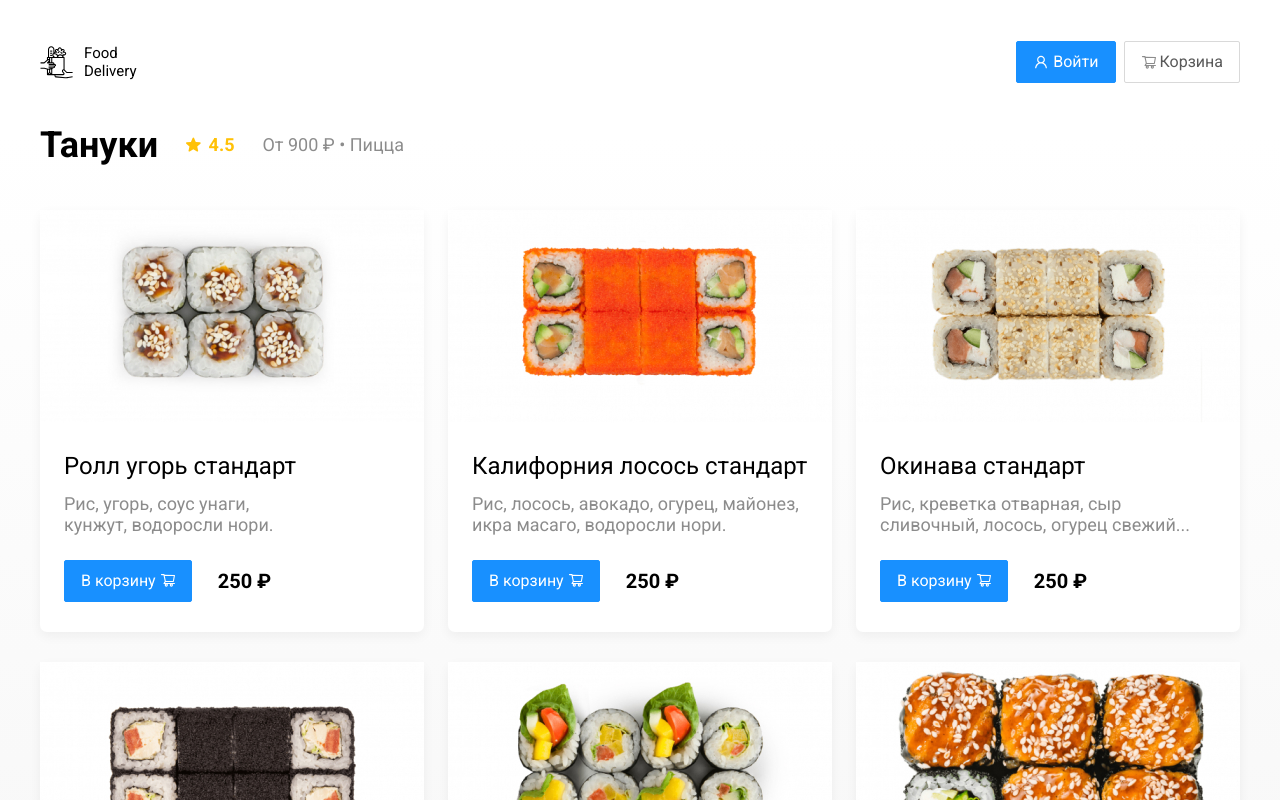
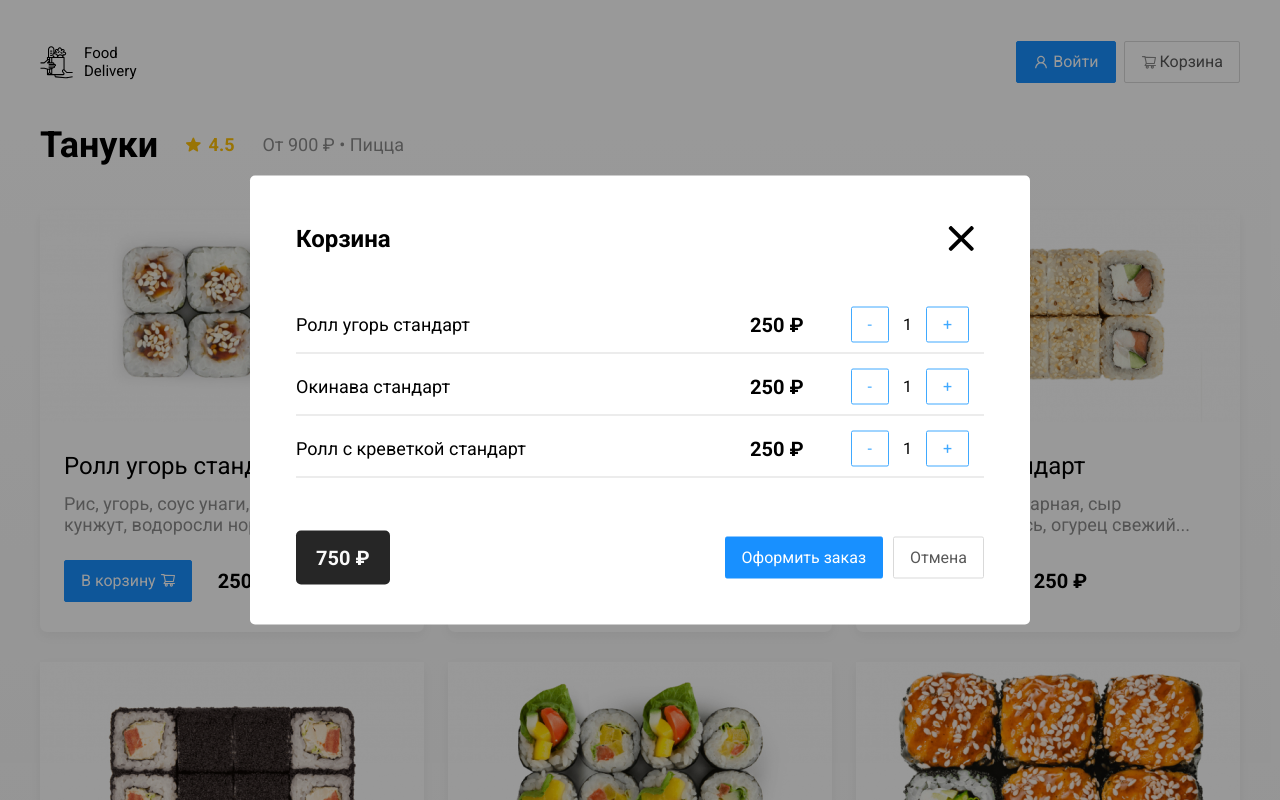
Before and after one commit to varlog762/delivery-vue, a Vue app: page /tanuki in a window 1280 px wide. Both pictures are taken after a click on the button "Корзина". Shown: the top 800 px of the page. Built offline with nearby package versions, Linux system fonts and the light colour scheme.

Commit message:
feat: implement modal opening logic

```diff
--- a/src/App.vue
+++ b/src/App.vue
@@ -1,20 +1,26 @@
 <script setup>
 import { RouterLink, RouterView } from 'vue-router';
+import { ref } from 'vue';
 
 import HeaderComponent from './components/HeaderComponent.vue';
 import FooterComponent from './components/FooterComponent.vue';
 import ModalComponent from './components/ModalComponent.vue'
+
+const isOpen = ref(false);
+
+const handleToggleModal = () => isOpen.value = !isOpen.value;
+
 </script>
 
 <template>
-  <div class="page-wrapper">
-    <HeaderComponent></HeaderComponent>
+  <div class="page-wrapper" :class="{ 'modal-open': isOpen }">
+    <HeaderComponent @openModal="handleToggleModal()" />
     <main class="main">
       <div class="container">
         <router-view></router-view>
       </div>
     </main>
-    <ModalComponent />
+    <ModalComponent :isOpen="isOpen" @closeModal="handleToggleModal()" />
     <FooterComponent></FooterComponent>
   </div>
 </template>
@@ -26,4 +32,16 @@ import ModalComponent from './components/ModalComponent.vue'
       rgba(245, 245, 245, 0) 1.04%,
       #f5f5f5 100%);
 }
+
+.page-wrapper {
+  min-height: 100vh;
+  display: flex;
+  flex-direction: column;
+}
+
+
+.page-wrapper.modal-open {
+  height: 100vh;
+  overflow: hidden;
+}
 </style>
--- a/src/assets/main.css
+++ b/src/assets/main.css
@@ -11,22 +11,12 @@ body {
   position: relative;
 }
 
-body.modal-open {
-  overflow: hidden;
-}
-
 a {
   text-decoration: none;
 }
 
 ul {
   list-style-type: none;
-}
-
-.page-wrapper {
-  min-height: 100vh;
-  display: flex;
-  flex-direction: column;
 }
 
 .container {
--- a/src/components/HeaderComponent.vue
+++ b/src/components/HeaderComponent.vue
@@ -1,4 +1,10 @@
 <script setup>
+import { defineEmits } from 'vue'
+
+const emit = defineEmits(['openModal']);
+
+const openModal = () => emit('openModal');
+
 </script>
 
 <template>
@@ -16,8 +22,8 @@
             <img src="../assets/icons/user.svg" alt="user icon" class="user-icon icon">
             Войти
           </button>
-          <button type="button" id="cart-btn" class="btn outline-btn">
-            <img src="../assets/icons/cart.svg" alt="cart icon" class="user-icon icon">
+          <button type="button" class="btn outline-btn" @click="openModal()">
+            <img src="../assets/icons/cart.svg" alt="cart logo" class="user-icon icon">
             Корзина</button>
         </div>
       </div>
--- a/src/components/ModalComponent.vue
+++ b/src/components/ModalComponent.vue
@@ -1,11 +1,17 @@
-<script></script>
+<script setup>
+const { isOpen } = defineProps({ isOpen: Boolean });
+
+const emit = defineEmits(['closeModal']);
+
+const closeModal = () => emit('closeModal');
+</script>
 
 <template>
-  <div class="cart-modal__overlay">
+  <div class="cart-modal__overlay" :class="{ 'open': isOpen }" @click.self="closeModal()">
     <div class="cart-modal">
       <div class="cart-modal__title-box">
         <h2 class="cart-modal__title">Корзина</h2>
-        <button type="button" id="modal-close-btn" class="btn close-btn">
+        <button type="button" class="btn close-btn" @click="closeModal()">
           <svg width="26" height="26" viewBox="0 0 26 26" fill="none" xmlns="http://www.w3.org/2000/svg">
             <path
               d="M16.0035 13L25.3506 3.65245C25.6077 3.39513 25.7496 3.05184 25.75 2.68578C25.75 2.31952 25.6081 1.97582 25.3506 1.71891L24.5315 0.900011C24.274 0.642084 23.9307 0.500824 23.5642 0.500824C23.1984 0.500824 22.8551 0.642084 22.5976 0.900011L13.2504 10.247L3.90285 0.900011C3.64573 0.642084 3.30224 0.500824 2.93598 0.500824C2.57012 0.500824 2.22663 0.642084 1.96951 0.900011L1.15 1.71891C0.616667 2.25225 0.616667 3.11973 1.15 3.65245L10.4974 13L1.15 22.3472C0.892683 22.6049 0.751016 22.9482 0.751016 23.3142C0.751016 23.6803 0.892683 24.0236 1.15 24.2811L1.96931 25.1C2.22642 25.3577 2.57012 25.4992 2.93577 25.4992C3.30203 25.4992 3.64553 25.3577 3.90264 25.1L13.2502 15.7529L22.5974 25.1C22.8549 25.3577 23.1982 25.4992 23.564 25.4992H23.5644C23.9305 25.4992 24.2738 25.3577 24.5313 25.1L25.3504 24.2811C25.6075 24.0238 25.7494 23.6803 25.7494 23.3142C25.7494 22.9482 25.6075 22.6049 25.3504 22.3474L16.0035 13Z"
@@ -60,7 +66,7 @@
         <div class="cart-modal__total-sum">750 ₽</div>
         <div class="cart-modal__controls">
           <button type="button" class="btn primary-btn">Оформить заказ</button>
-          <button type="button" class="btn outline-btn ">Отмена</button>
+          <button type="button" class="btn outline-btn" @click="closeModal()">Отмена</button>
         </div>
       </div>
     </div>
--- a/src/views/TanukiView.vue
+++ b/src/views/TanukiView.vue
@@ -1,4 +1,4 @@
-<script></script>
+<script setup></script>
 
 <template>
   <section class="restaurants">
```
